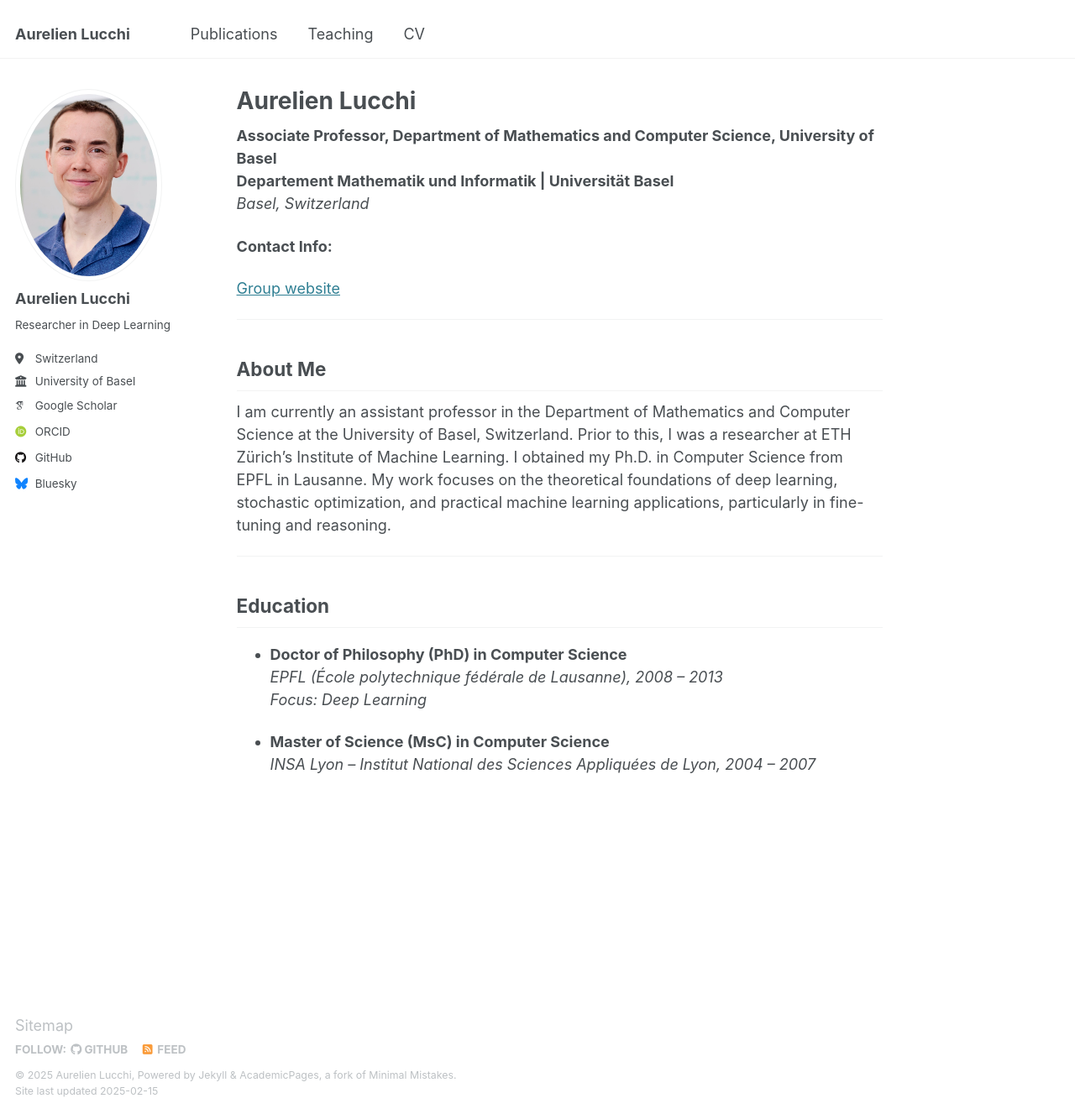
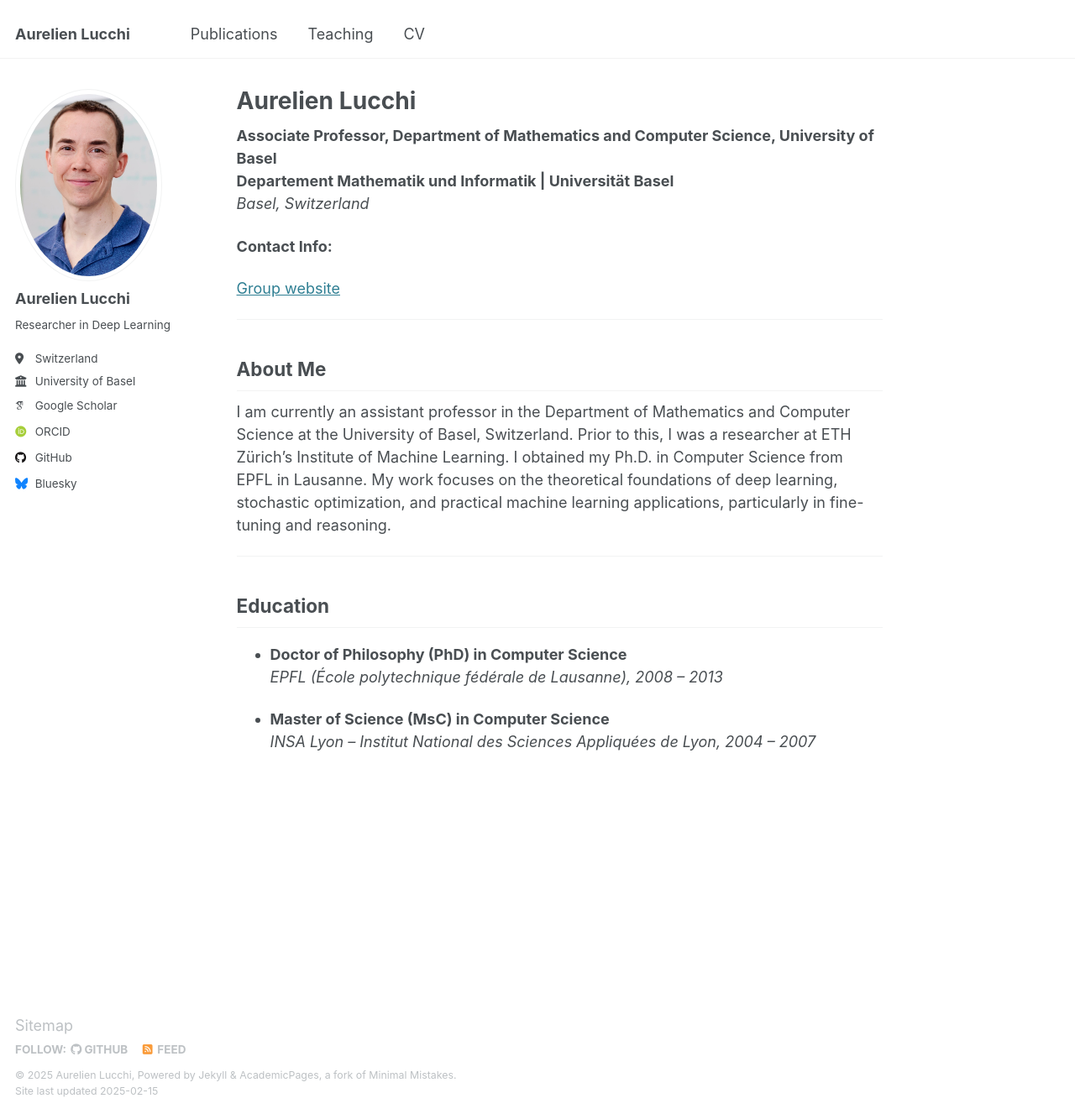
Before and after one commit to alucchi/alucchi.github.io, a Jekyll site: the page built from _pages/about.md, in a window 1280 px wide and 1327 px high. Shown: the whole window at 84% size. Built offline with Jekyll 4.4.1, drawn with Linux system fonts in a browser that asks for light colours; some web fonts are replaced.

Commit message:
Update about.md

```diff
--- a/_pages/about.md
+++ b/_pages/about.md
@@ -28,7 +28,6 @@ I am currently an assistant professor in the Department of Mathematics and Compu
 
 - **Doctor of Philosophy (PhD) in Computer Science**
   *EPFL (École polytechnique fédérale de Lausanne), 2008 – 2013*
-  *Focus: Deep Learning*
 
 - **Master of Science (MsC) in Computer Science**
   *INSA Lyon – Institut National des Sciences Appliquées de Lyon, 2004 – 2007*
```
